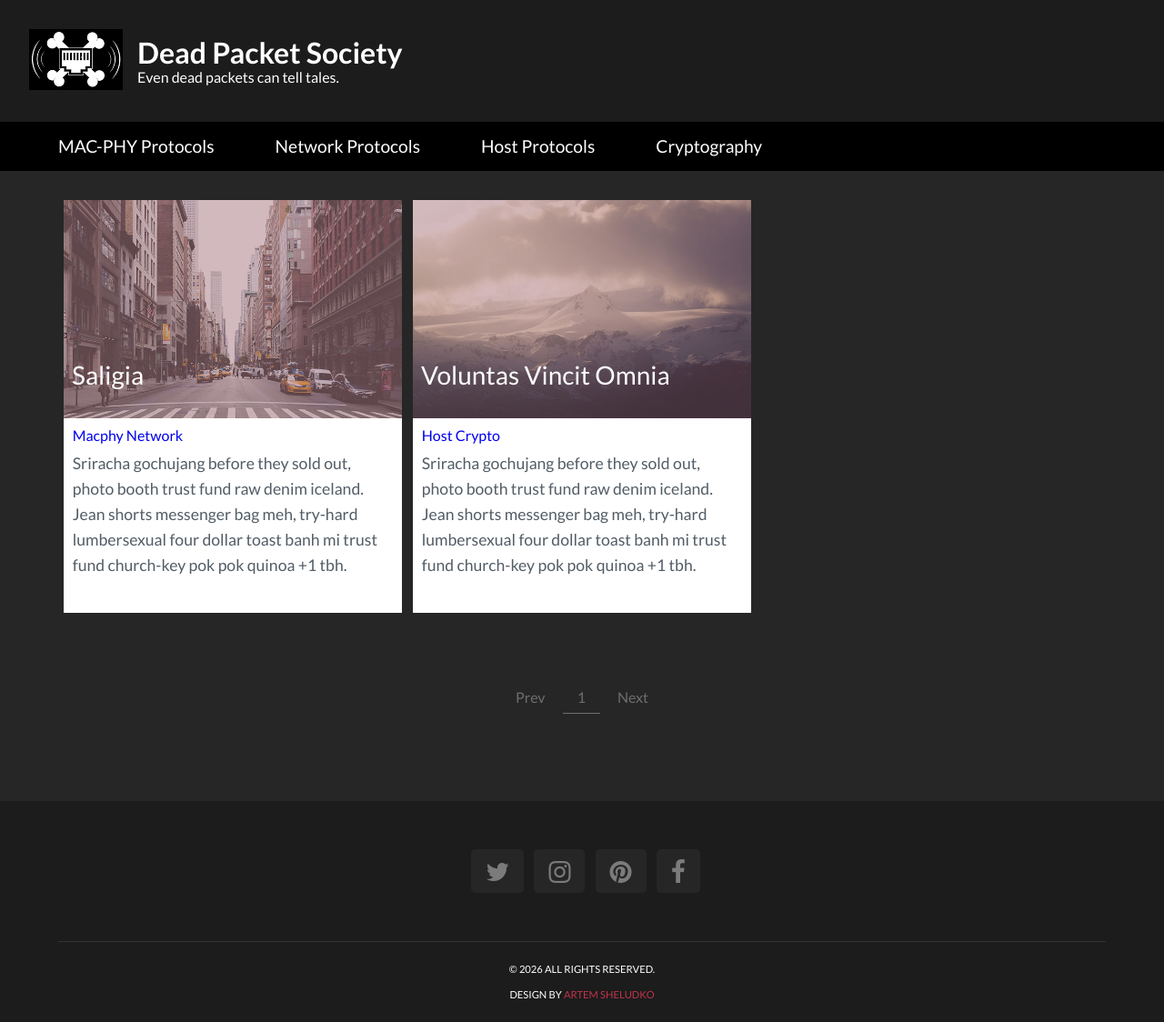
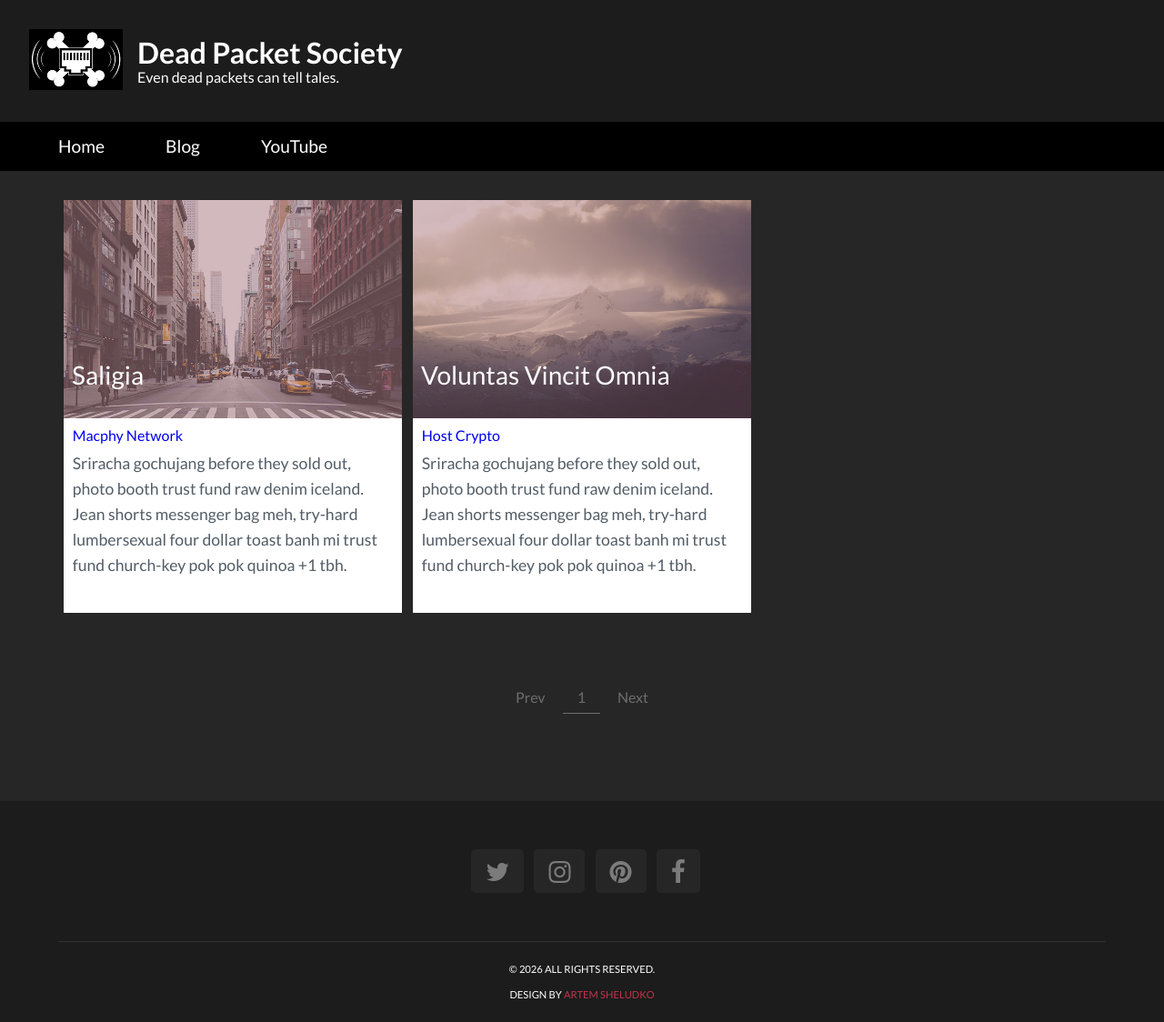
Before and after one commit to DeadPacketSociety/DeadPacketSociety.github.io, a Jekyll site: the page built from index.html, in a window 1280 px wide. Shown: the whole page at 91% size. Built offline with Jekyll 4.4.1, drawn with Linux system fonts in a browser that asks for light colours; the list of posts is cut into pages by our own code.

Commit message:
Updated Navebar
Now includes link to Blog and YT

```diff
--- a/_includes/navbar.html
+++ b/_includes/navbar.html
@@ -1,7 +1,6 @@
 <!-- navbar include -->
 <nav class="navigation-bar">
-  <a class="navigation-bar__link" href="{{site.baseurl}}/tag/macphy/">MAC-PHY Protocols</a>
-  <a class="navigation-bar__link" href="{{site.baseurl}}/tag/network/">Network Protocols</a>
-  <a class="navigation-bar__link" href="{{site.baseurl}}/tag/host/">Host Protocols</a>
-  <a class="navigation-bar__link" href="{{site.baseurl}}/tag/crypto/">Cryptography</a>
+  <a class="navigation-bar__link" href="{{site.baseurl}}/">Home</a>
+  <a class="navigation-bar__link" href="https://blog.deadpacketsociety.net/">Blog</a>
+  <a class="navigation-bar__link" href="https://www.youtube.com/@deadpacketsociety3051">YouTube</a>
 </nav>
```
